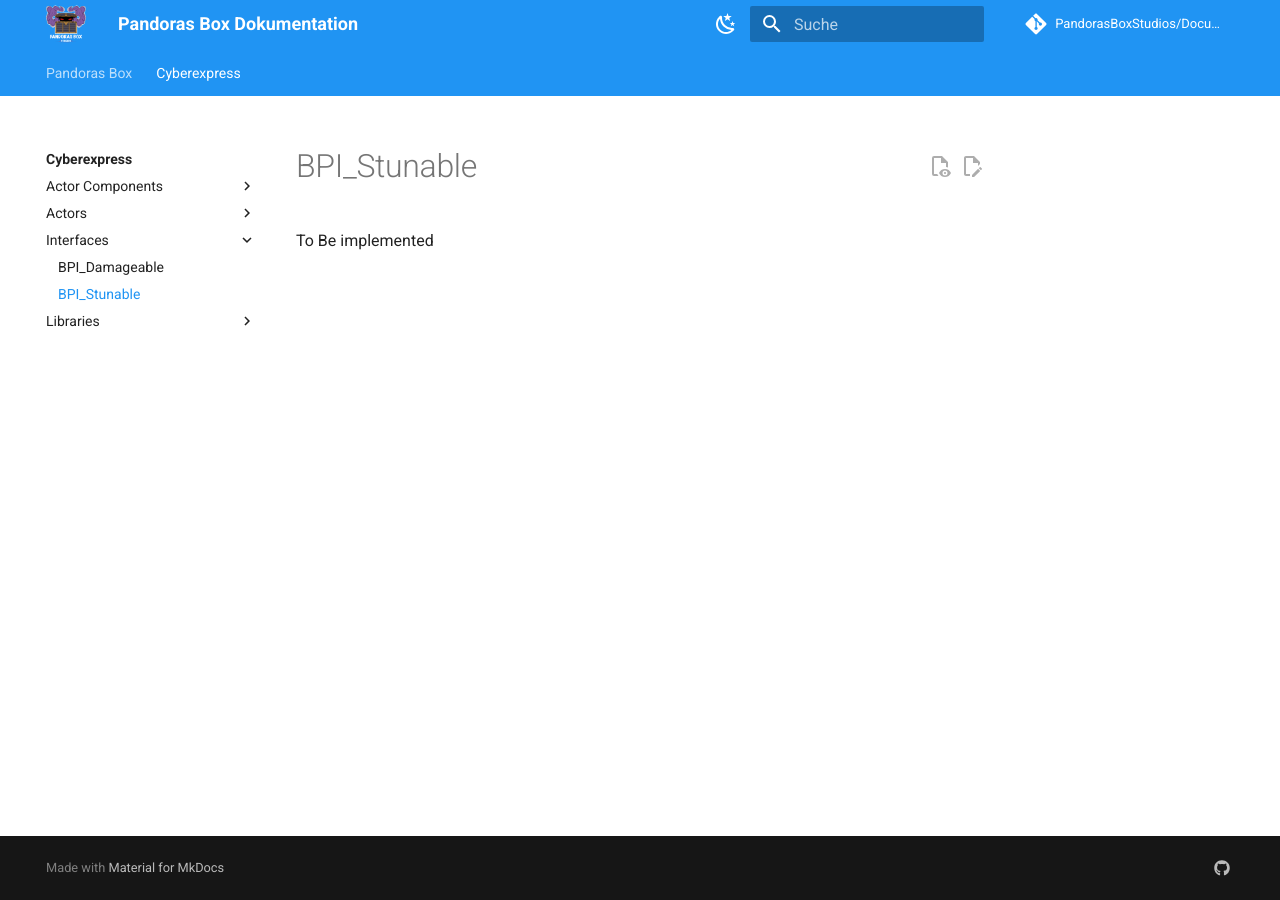
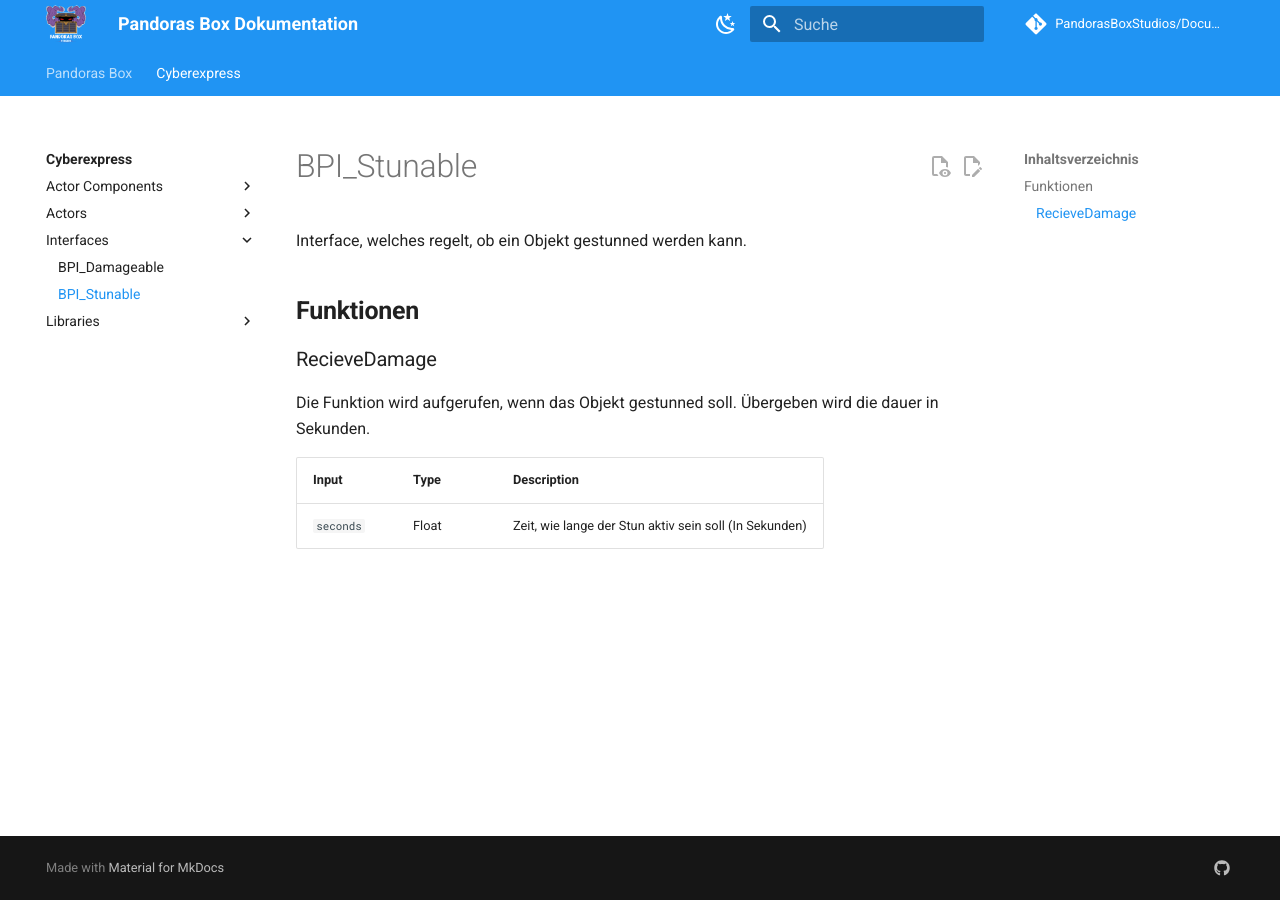
Before and after one commit to PandorasBoxStudios/Documentation, an MkDocs documentation site: the page built from docs/Cyberexpress/Interfaces/BPI_Stunable.md, in a window 1280 px wide. Built offline with MkDocs 1.6.1 and Material for MkDocs 9.7.7, drawn with Linux system fonts in a browser that asks for light colours; comment, search, counter and statistics services are not loaded.

Commit message:
addded Interface Doc

```diff
--- a/docs/Cyberexpress/Interfaces/BPI_Stunable.md
+++ b/docs/Cyberexpress/Interfaces/BPI_Stunable.md
@@ -1,3 +1,13 @@
 # BPI_Stunable
 
-To Be implemented
+Interface, welches regelt, ob ein Objekt gestunned werden kann.
+
+## **Funktionen**
+
+### RecieveDamage
+
+Die Funktion wird aufgerufen, wenn das Objekt gestunned soll. Übergeben wird die dauer in Sekunden.
+
+| Input    | Type     | Description                                              |
+|-         |-         |-                                                         |
+| `seconds` | Float   | Zeit, wie lange der Stun aktiv sein soll (In Sekunden)   |
--- a/mkdocs.yml
+++ b/mkdocs.yml
@@ -55,6 +55,7 @@
   - admonition
   - attr_list
   - md_in_html
+  - tables
   - pymdownx.superfences
   - pymdownx.blocks.caption
   - pymdownx.snippets
@@ -72,6 +73,7 @@
   - git-authors
   # Weird, dass der hier einen Error anzeigt (Bei mir zumindest) Das Plugin ist auf jeden Fall installiert
   - awesome-pages
+  - autolinks
 
 extra_css:
   - stylesheets/logo.css
```
Also changed, not shown: docs/Cyberexpress/Interfaces/BPI_Damageable.md (+11 -1 lines), 1 other file.
